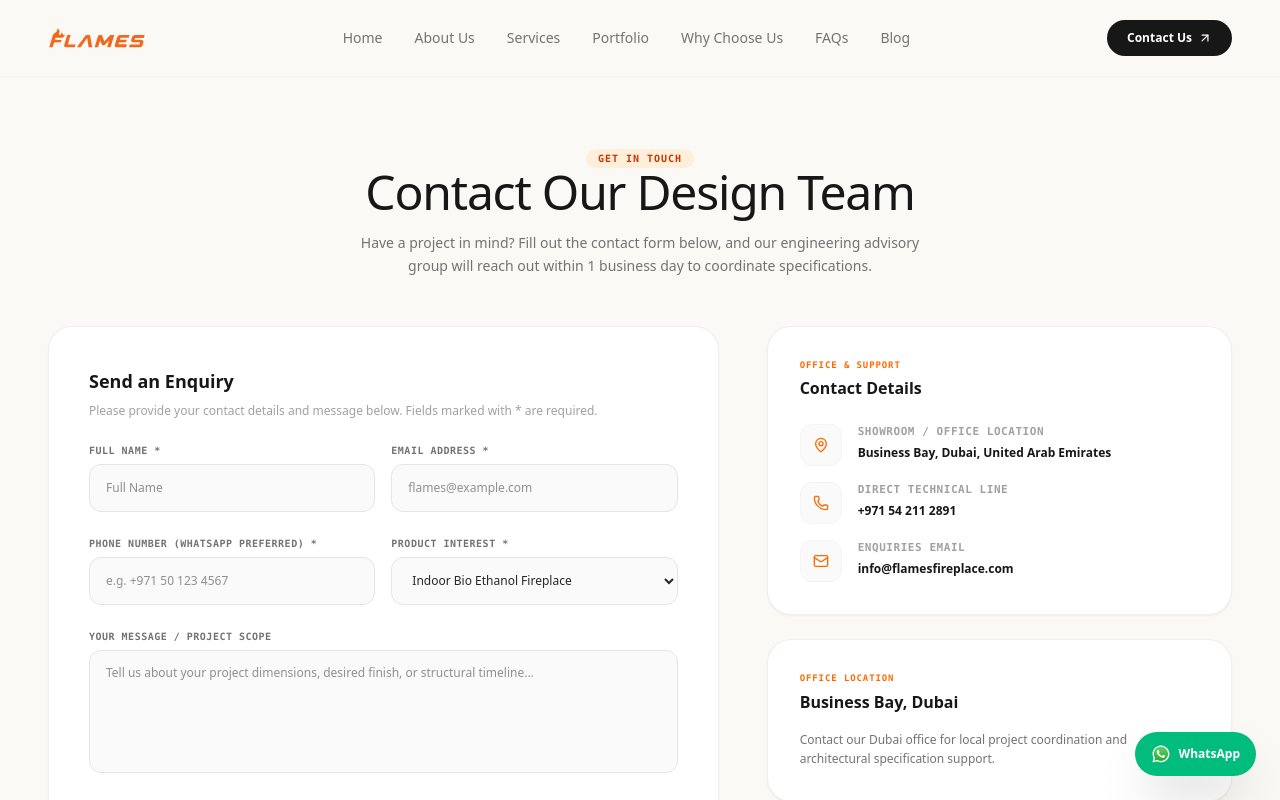
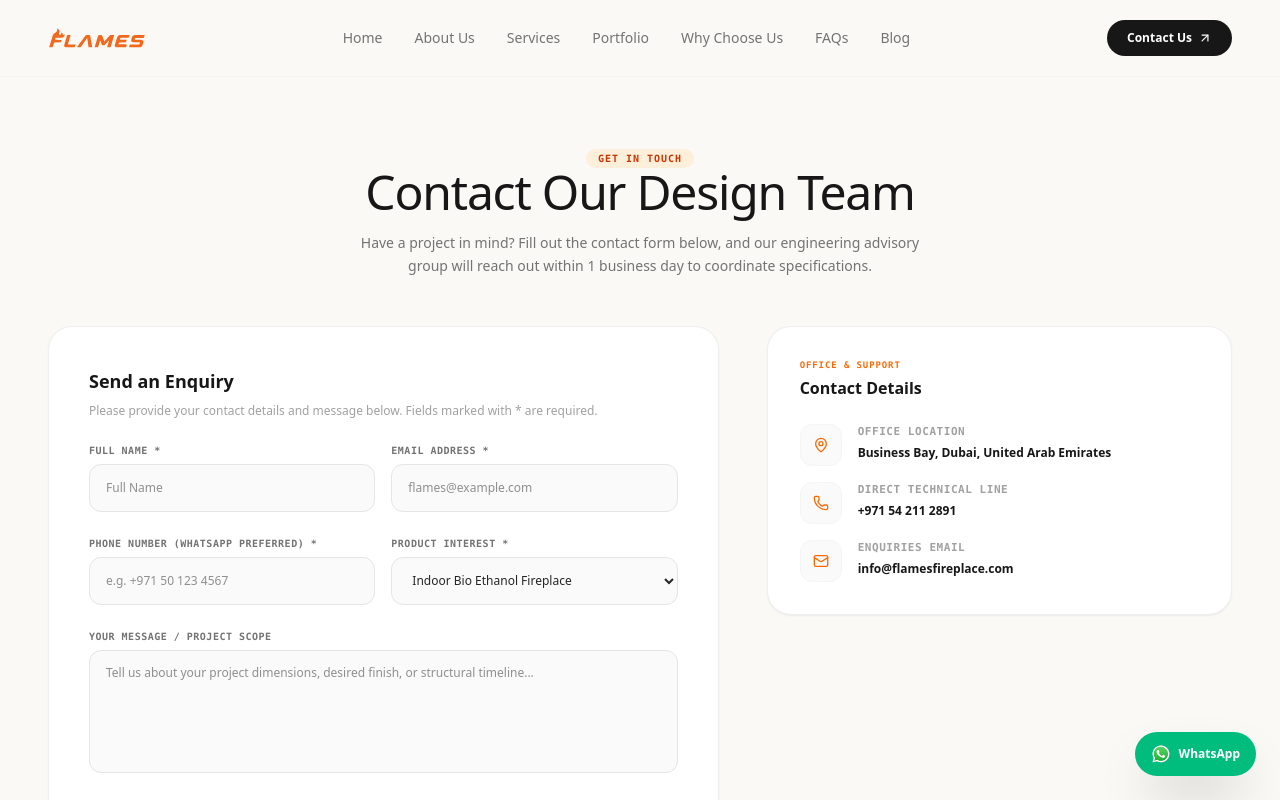
Before and after one commit to akash-kumaravel/flames, a React (Vite) app: page / in a window 1280 px wide. Both pictures are taken after a click on the button "Talk to an Advisor". Shown: the top 800 px of the page. Built offline with nearby package versions, Linux system fonts and the light colour scheme.

Commit message:
Add files via upload

```diff
--- a/src/components/ContactPage.tsx
+++ b/src/components/ContactPage.tsx
@@ -280,7 +280,7 @@ export default function ContactPage() {
                   <MapPin className="w-4 h-4 text-orange-500" />
                 </div>
                 <div className="space-y-1 font-sans">
-                  <span className="text-[11px] font-bold text-neutral-400 uppercase tracking-wider block font-mono">Showroom / Office Location</span>
+                  <span className="text-[11px] font-bold text-neutral-400 uppercase tracking-wider block font-mono">Office Location</span>
                   <span className="text-xs font-semibold text-neutral-900 block leading-tight">Business Bay, Dubai, United Arab Emirates</span>
                 </div>
               </div>
@@ -315,21 +315,6 @@ export default function ContactPage() {
             </div>
           </div>
 
-          {/* Contact Detail Card */}
-          <div className="bg-white rounded-3xl border border-neutral-200/60 shadow-xs p-6 md:p-8 space-y-4 text-left">
-            <div className="space-y-1">
-              <span className="text-[9px] font-mono font-bold text-orange-500 uppercase tracking-widest block">
-                Office Location
-              </span>
-              <h3 className="font-sans font-bold text-base text-neutral-900">
-                Business Bay, Dubai
-              </h3>
-            </div>
-            <p className="text-xs text-neutral-500 leading-relaxed font-sans">
-              Contact our Dubai office for local project coordination and architectural specification support.
-            </p>
-          </div>
-
         </div>
 
       </div>
```
